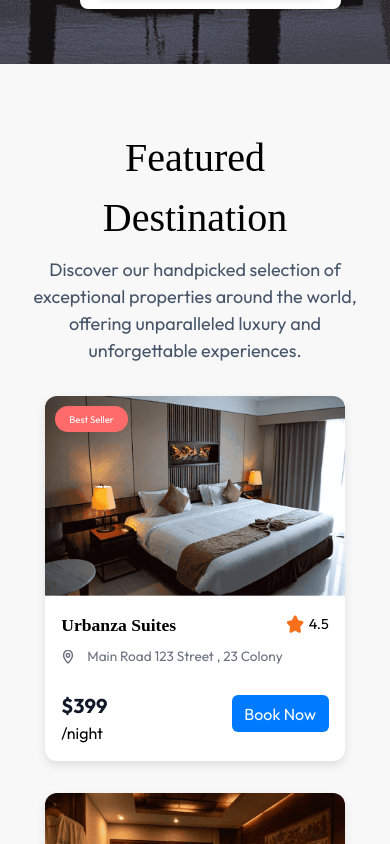
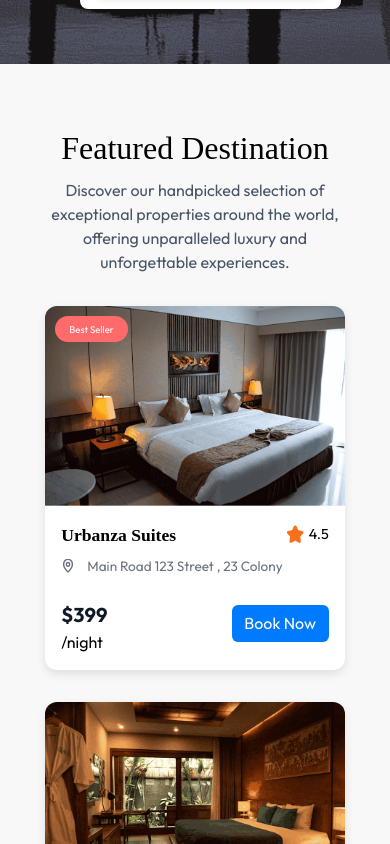
Before and after one commit to code-with-divyesh/Hotel-Booking, a React (Vite) app: page / in a window 390 px wide. Shown: the part 780-1624 px from the top of the page. Built offline with nearby package versions, Linux system fonts and the light colour scheme; no server answers; a web font is replaced by a local one.

Commit message:
Making Title Component Responsive

```diff
--- a/src/Components/Title/Title.css
+++ b/src/Components/Title/Title.css
@@ -3,6 +3,7 @@
   flex-direction: column;
   align-items: center;
   text-align: center;
+  padding: 0 16px;
 }
 .left {
   align-items: flex-start;
@@ -20,14 +21,44 @@
 }
 
 .title-heading {
-  font-size: 2.5rem; /* equivalent to text-4xl */
+  font-size: 2.5rem;
   font-family: serif;
   margin: 0;
 }
 
 .title-subtext {
-  font-size: 18px; /* text-sm */
-  color: #475569; /* slate-600 */
+  font-size: 18px;
+  color: #475569;
   margin-top: 0.5rem;
-  max-width: 768px; /* max-w-3xl */
+  max-width: 768px;
 }
+/* Tablet responsive */
+@media (max-width: 1024px) {
+  .title-heading {
+    font-size: 2rem;
+  }
+  .title-subtext {
+    font-size: 16px;
+    max-width: 600px;
+  }
+  .title-container {
+    padding: 0 24px;
+  }
+}
+
+/* Mobile responsive */
+@media (max-width: 768px) {
+  .title-container {
+    align-items: center !important;
+    text-align: center !important;
+    padding: 0 16px;
+  }
+  .title-heading {
+    font-size: 2rem;
+    line-height: 1.3;
+  }
+  .title-subtext {
+    font-size: 1rem;
+    max-width: 100%;
+  }
+}
```
